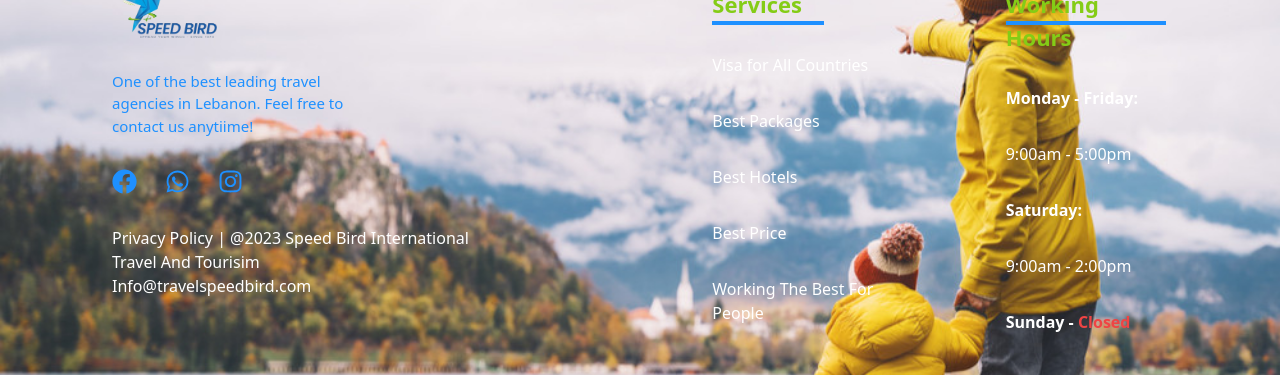
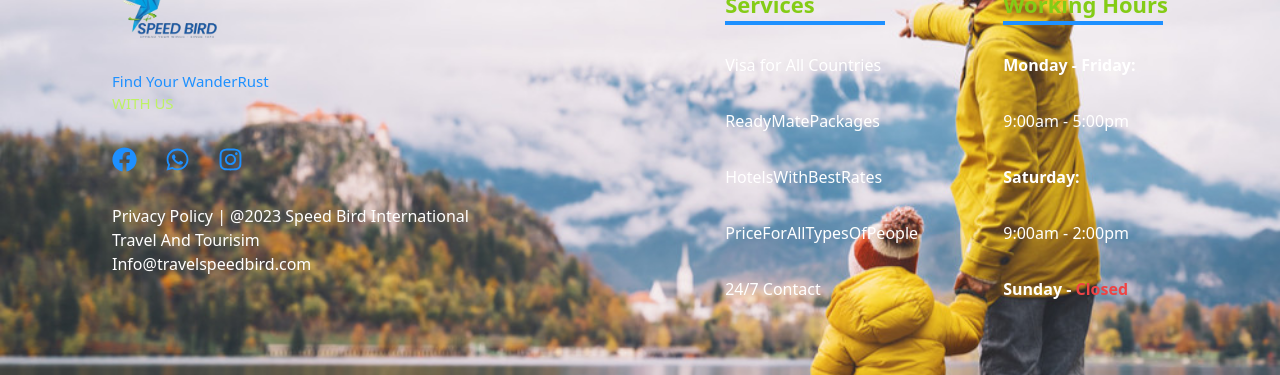
Before and after one commit to AllGamers20/SpeedBirdTravel, a Next.js app: page / in a window 1280 px wide. Shown: the part 3887-4262 px from the top of the page. Built offline with nearby package versions, Linux system fonts and the light colour scheme; what tailwindcss-gradients would draw is missing.

Commit message:
modify in footer

```diff
--- a/Components/Footer.tsx
+++ b/Components/Footer.tsx
@@ -10,7 +10,7 @@ const Footer = () => {
         <div className='flex justify-between flex-col md:flex-row items-center md:items-start md:gap-[5rem] text-left'>
           <div className='flex flex-col w-1/2 md:p-0 py-4 gap-8'>
             <Logo/>
-            <p className='text-[15px] font-medium text-main'>One of the best leading travel <br/>agencies in Lebanon. Feel free to <br/>contact us anytiime!</p>
+            <p className='text-[15px] font-medium text-main'>Find Your WanderRust <br /><p className='text-lime-300'>WITH US</p></p>
             <div className='flex gap-7 text-[18px] text-main justify-center md:justify-start'>
             <Link
                 href={"https://www.facebook.com/SpeedbirdLebanon"}
@@ -47,21 +47,21 @@ const Footer = () => {
           </div>
           <div className='flex flex-col gap-8 relative '>
             <p className='text-[22px] text-lime-500 font-bold footer-main'>Services</p>
-            <span className='top-[33px] absolute w-[7rem] h-[4px] bg-main'></span>
+            <span className='top-[33px] absolute w-[10rem] h-[4px] bg-main'></span>
             <p className="text-[16px]  cursor-pointer text-white font-medium">
                 Visa for All Countries
               </p>
               <p className="text-[16px]  text-white font-medium ">
-                Best Packages
+                ReadyMatePackages
               </p>
               <p className="text-[16px]  text-white font-medium ">
-                Best Hotels
+                HotelsWithBestRates
               </p>
               <p className="text-[16px]  text-white font-medium ">
-                Best Price
+                PriceForAllTypesOfPeople
               </p>
               <p className="text-[16px]  text-white font-medium ">
-                Working The Best For People
+                24/7 Contact
               </p>
           </div>
           <div className='flex flex-col gap-8 relative'>
```
